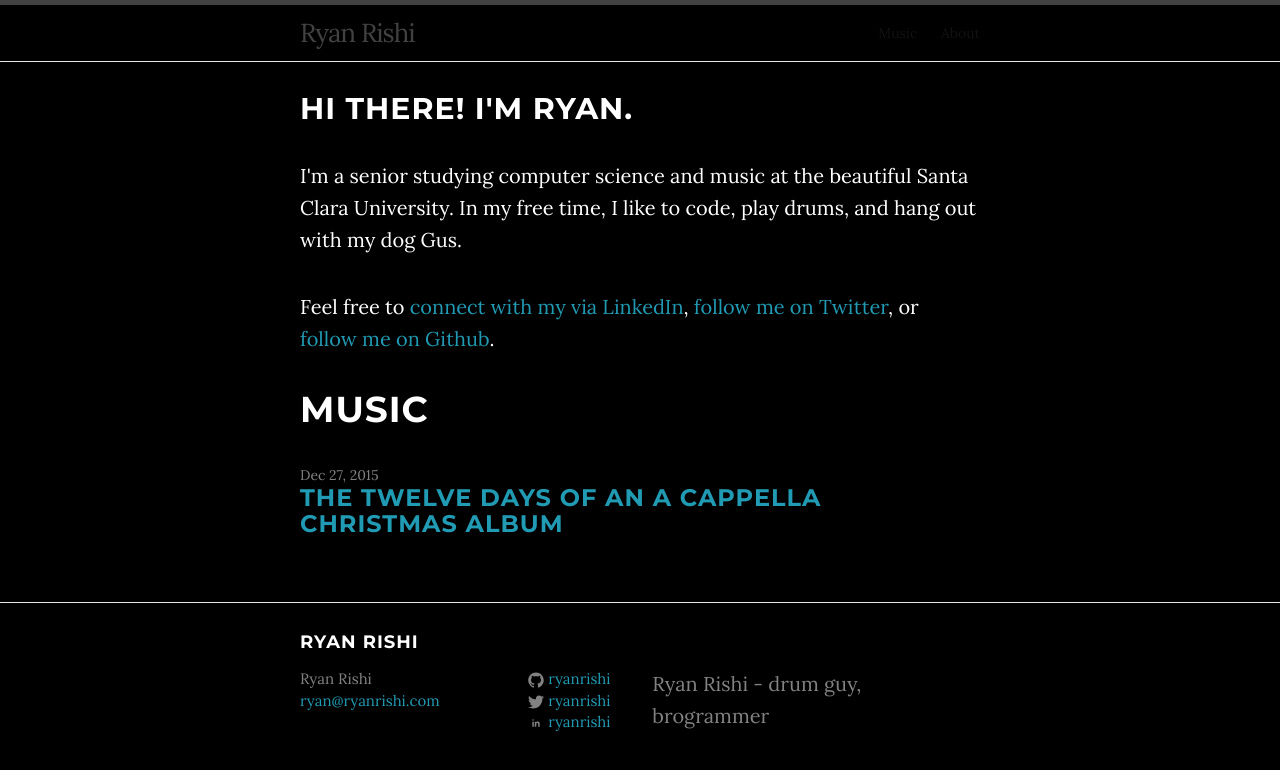
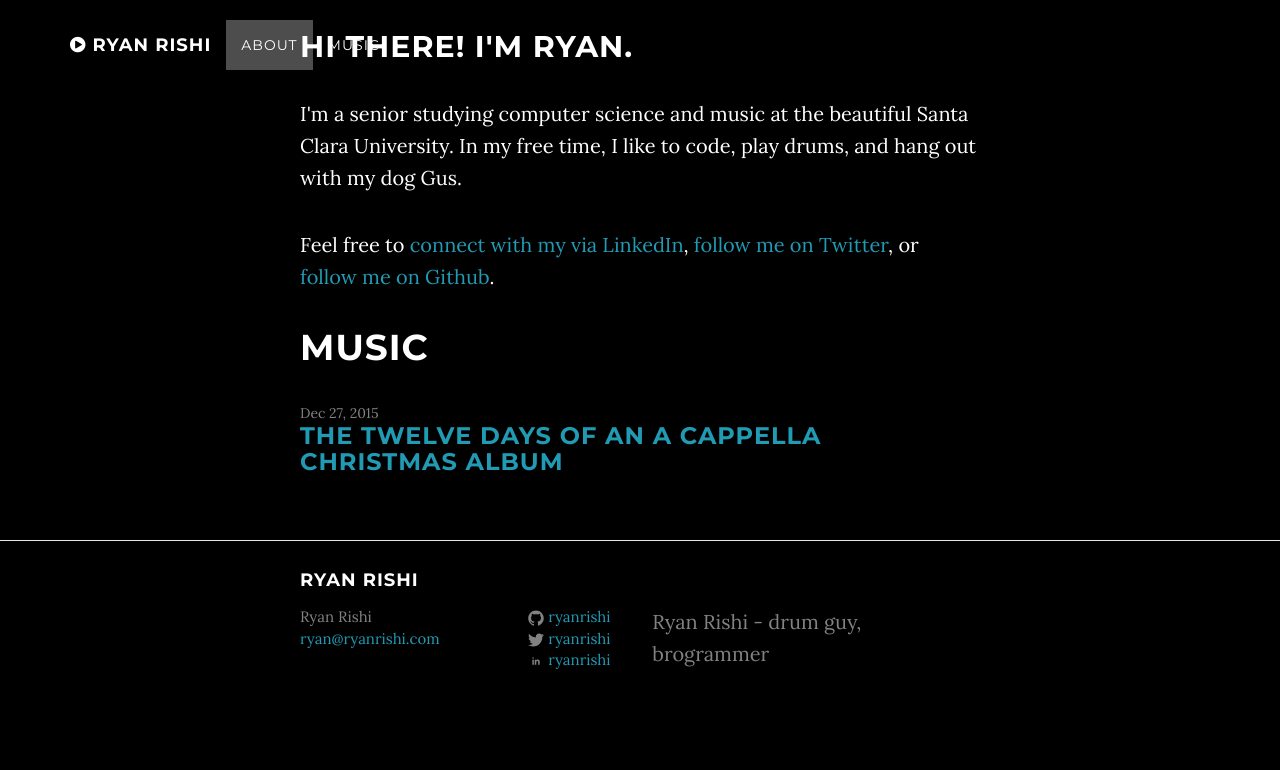
Before and after one commit to ryanrishi/ryanrishi.com, a Jekyll site: the page built from index.html, in a window 1280 px wide. Shown: the top 770 px of the page. Built offline with Jekyll 4.4.1, drawn with Linux system fonts in a browser that asks for light colours; grey boxes are pictures that could not be loaded.

Commit message:
included nav in header

```diff
--- a/_includes/header.html
+++ b/_includes/header.html
@@ -1,29 +1,32 @@
-<header class="site-header">
-
-  <div class="wrapper">
-
-    <a class="site-title" href="{{ site.baseurl }}/">{{ site.title }}</a>
-
-    <nav class="site-nav">
-      <a href="#" class="menu-icon">
-        <svg viewBox="0 0 18 15">
-          <path fill="#424242" d="M18,1.484c0,0.82-0.665,1.484-1.484,1.484H1.484C0.665,2.969,0,2.304,0,1.484l0,0C0,0.665,0.665,0,1.484,0 h15.031C17.335,0,18,0.665,18,1.484L18,1.484z"/>
-          <path fill="#424242" d="M18,7.516C18,8.335,17.335,9,16.516,9H1.484C0.665,9,0,8.335,0,7.516l0,0c0-0.82,0.665-1.484,1.484-1.484 h15.031C17.335,6.031,18,6.696,18,7.516L18,7.516z"/>
-          <path fill="#424242" d="M18,13.516C18,14.335,17.335,15,16.516,15H1.484C0.665,15,0,14.335,0,13.516l0,0 c0-0.82,0.665-1.484,1.484-1.484h15.031C17.335,12.031,18,12.696,18,13.516L18,13.516z"/>
-        </svg>
-      </a>
-
-      <div class="trigger">
-        <a class="page-link" href="#music">Music</a>
-        <a class="page-link" href="#about">About</a>
-        <!-- {% for my_page in site.pages %}
-          {% if my_page.title %}
-          <a class="page-link" href="{{ my_page.url | prepend: site.baseurl }}">{{ my_page.title }}</a>
-          {% endif %}
-        {% endfor %} -->
-      </div>
-    </nav>
-
-  </div>
-
-</header>
+<nav class="navbar navbar-custom navbar-fixed-top" role="navigation">
+    <div class="container">
+        <div class="navbar-header">
+            <button type="button" class="navbar-toggle" data-toggle="collapse" data-target=".navbar-main-collapse">
+                <i class="fa fa-bars"></i>
+            </button>
+            <a class="navbar-brand page-scroll" href="#page-top">
+              <i class="fa fa-play-circle"></i>
+              {{ site.title }}
+            </a>
+        </div>
+        <div id="navbar" class="navbar-collapse collapse">
+          <ul class="nav navbar-nav">
+            <li class="active">
+              <a class="page-scroll" href="#about">About</a>
+            </li>
+            <li>
+              <a class="page-scroll" href="#music">Music</a>
+            </li>
+          </ul>
+        <!-- Collect the nav links, forms, and other content for toggling -->
+          <ul class="nav navbar-nav navbar-right">
+            <!-- Hidden li included to remove active class from about link when scrolled up past about section -->
+            <li class="hidden">
+                <a href="#page-top"></a>
+            </li>
+          </ul>
+        </div>
+        <!-- /.navbar-collapse -->
+    </div>
+    <!-- /.container -->
+</nav>
```
